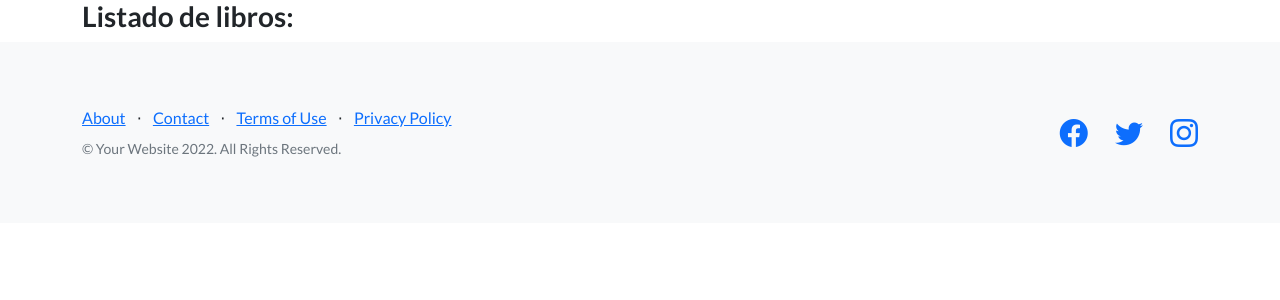
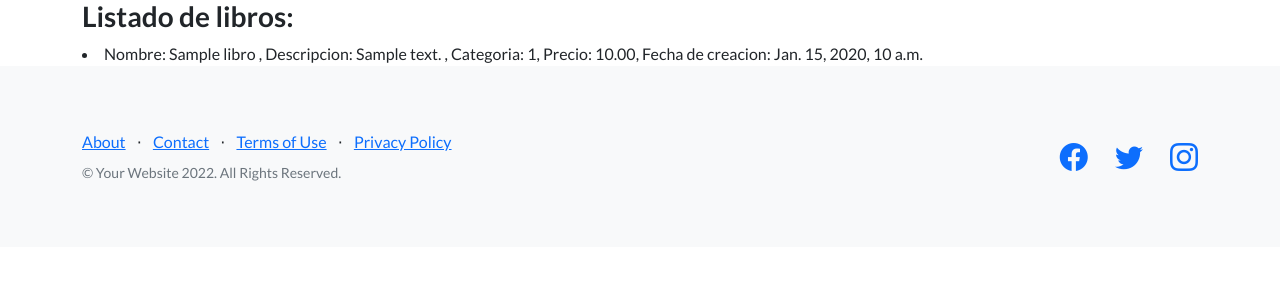
Before and after one commit to leysap/proyecto-python, a Django app: template home/templates/home/ver_libros.html in a window 1280 px wide. Shown: the part 56-356 px from the top of the page. Run offline with Django 4.2, Linux system fonts and the light colour scheme; the template is opened without the code that fills it: values that come from a table or form of the project are taken from there, others are empty; tables that the repository leaves empty hold one stand-in row (values such as "Sample post"); some libraries are stand-ins or nearby versions.

Commit message:
Ver libros

```diff
--- a/home/templates/home/ver_libros.html
+++ b/home/templates/home/ver_libros.html
@@ -9,9 +9,9 @@
 <div class="container">
     <h3>Listado de libros:</h3>
 
-    {% comment %} {% for persona in personas %}
-    <li>Nombre: {{persona.nombre}} , Apellido: {{persona.apellido}} , Edad: {{persona.edad}}, Fecha de creacion: {{persona.fecha_creacion}}</li>
-    {% endfor %} {% endcomment %}
+    {% for libro in libros %}
+    <li>Nombre: {{libro.nombre}} , Descripcion: {{libro.descripcion}} , Categoria: {{libro.categoria}}, Precio: {{libro.precio}}, Fecha de creacion: {{libro.fecha_creacion}}</li>
+    {% endfor %}
 
 </div>
 {% endblock mi_contenido %}
```
Also changed, not shown: home/migrations/0003_alter_libro_categoria.py (added).
